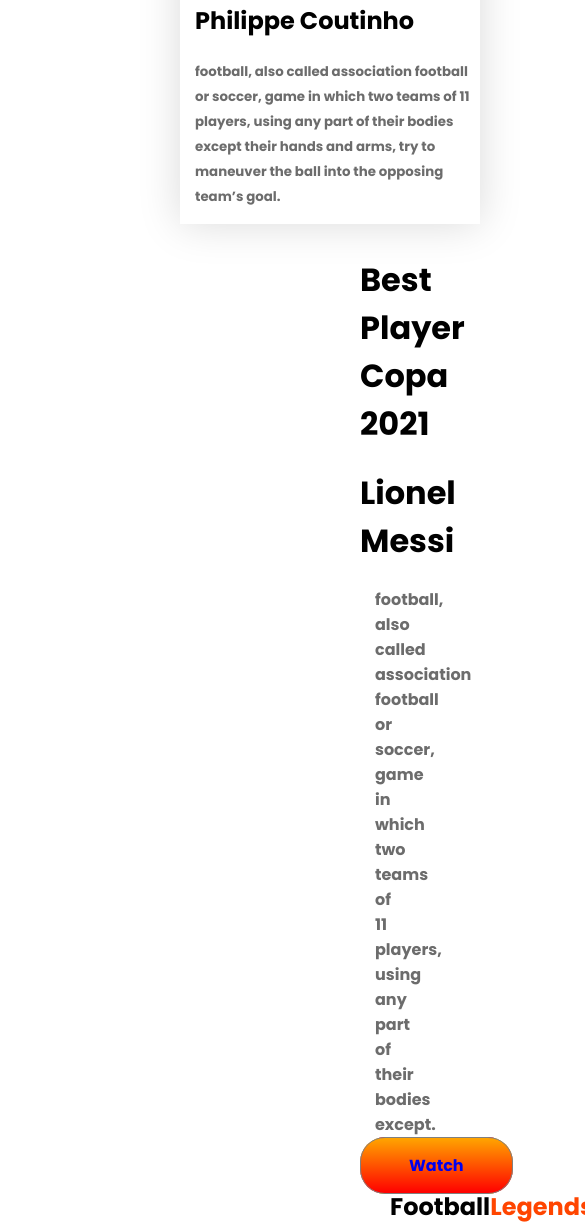
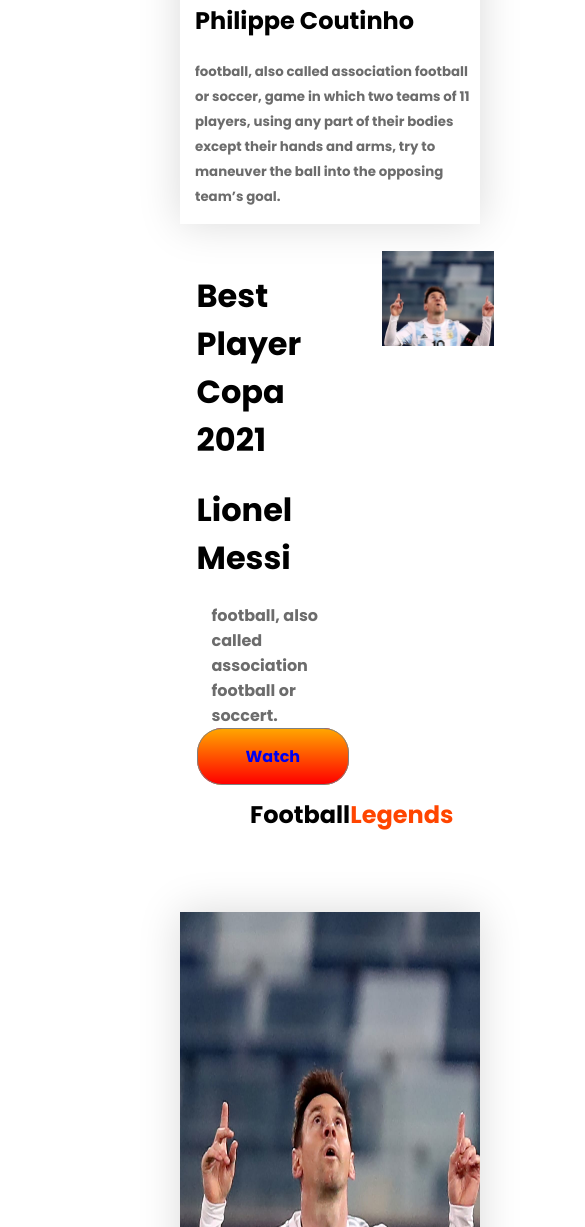
Before and after one commit to pritomcse29/responsive-football, a plain HTML site: page index.html in a window 390 px wide. Shown: the part 9439-10666 px from the top of the page, 585 px wide, since content can reach past the window. Drawn offline with Linux system fonts and the light colour scheme.

Commit message:
media query updated

```diff
--- a/index.html
+++ b/index.html
@@ -184,9 +184,7 @@
             <div class="half-width">
                 <h1>Best Player Copa 2021</h1>
                 <h1>Lionel Messi</h1>
-                <p class="player-intro">football, also called association football or soccer, game in which two teams of
-                    11 players, using
-                    any part of their bodies except. </p>
+                <p class="player-intro">football, also called association football or soccert. </p>
                 <a target="_balnk" href="https://www.google.com">Watch</a>
             </div>
             <div class="half-width">
--- a/styles/style.css
+++ b/styles/style.css
@@ -282,6 +282,22 @@ main{
         margin-top: 10px;
          padding: 0px;
     }
+
+    .extra-section1{
+
+        margin-top: 3%;
+        margin-left:0px;
+        margin-right:0px;
+
+        padding-left:px;
+    }
+
+
+
+    .legends-title{
+        margin-left: 70px;
+    }
+
     /*social link*/
     .social-link{
         margin-left: 30%;
```
